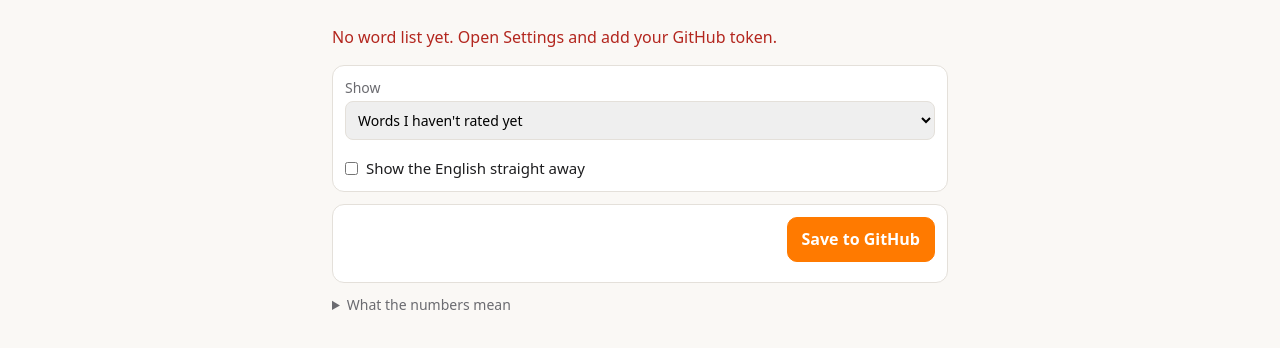
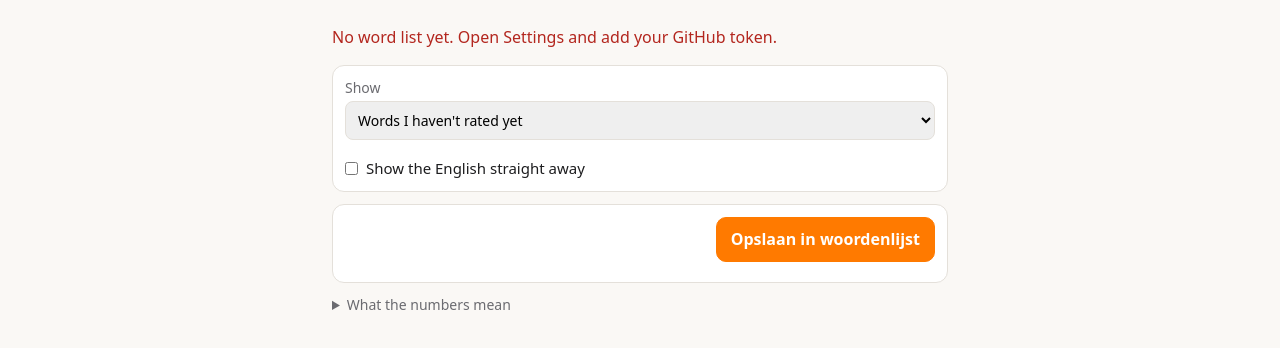
Before and after one commit to dozer94-NZ/dutch-reader, a plain HTML site: page index.html in a window 1280 px wide. Shown: the part 100-448 px from the top of the page. Drawn offline with Linux system fonts and the light colour scheme.

Commit message:
Rename Save button to 'Opslaan in woordenlijst'
Co-Authored-By: Claude Sonnet 5.5 <noreply@anthropic.com>
Claude-Session: https://claude.ai/code/session_01HaoczA13aXr7MBSfYQLLNE

```diff
--- a/index.html
+++ b/index.html
@@ -58,7 +58,7 @@
     <div class="card">
       <div class="row">
         <span id="saveMsg" class="grow muted"></span>
-        <button id="btnSave" class="btn primary" type="button">Save to GitHub</button>
+        <button id="btnSave" class="btn primary" type="button">Opslaan in woordenlijst</button>
       </div>
     </div>
     <details class="muted">
```
